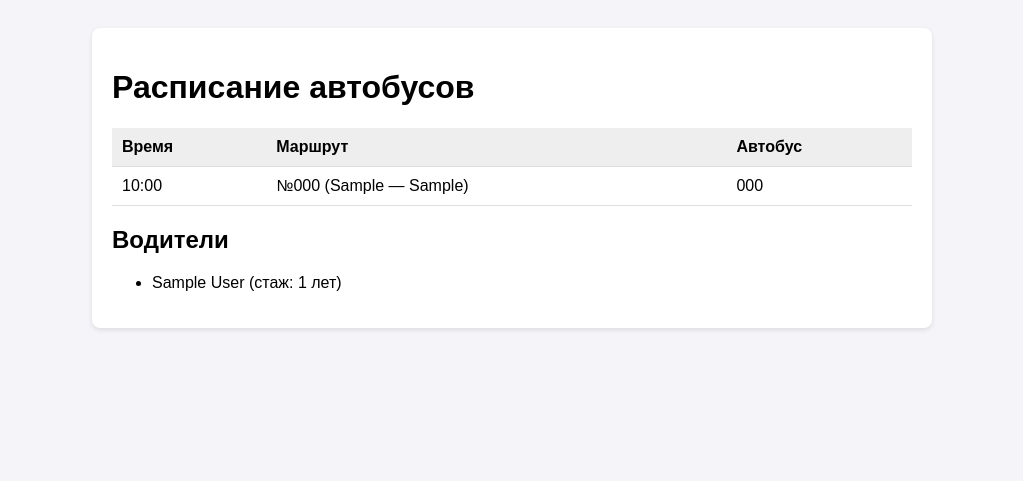
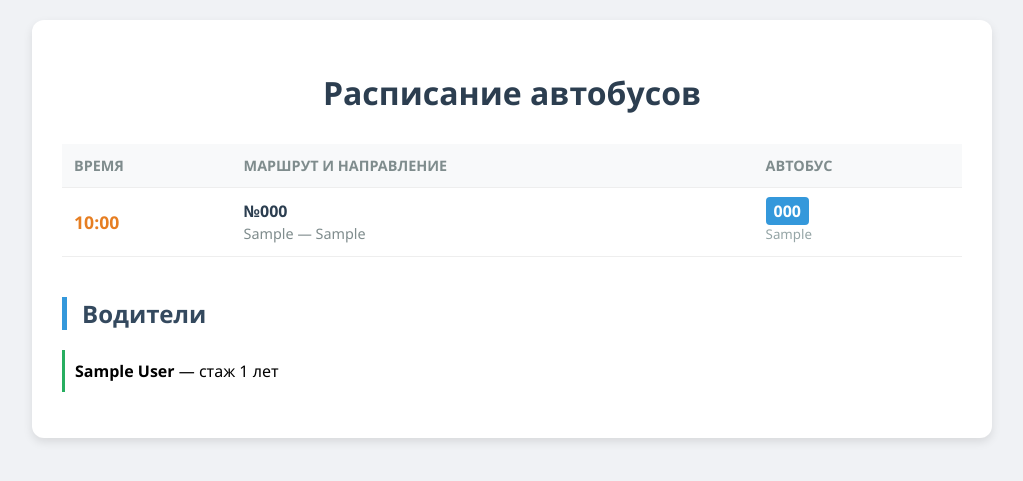
Before and after one commit to msty52/bus, a Flask app: page / in a window 1280 px wide. Shown: the top 481 px of the page, without its empty margins (128-1151 px from the left). Run offline with Flask 3, Linux system fonts and the light colour scheme; tables that the repository leaves empty hold one stand-in row (values such as "Sample post").

Commit message:
index.html

```diff
--- a/templates/index.html
+++ b/templates/index.html
@@ -2,39 +2,63 @@
 <html lang="ru">
 <head>
     <meta charset="UTF-8">
-    <title>Автобусный парк</title>
+    <title>Табло Автовокзала</title>
     <style>
-        body { font-family: sans-serif; background: #f4f4f9; padding: 20px; }
-        .card { background: white; padding: 20px; border-radius: 8px; box-shadow: 0 2px 5px rgba(0,0,0,0.1); max-width: 800px; margin: auto; }
+        body { font-family: 'Segoe UI', Arial, sans-serif; background: #f0f2f5; margin: 0; padding: 20px; }
+        .container { max-width: 900px; margin: auto; background: white; padding: 30px; border-radius: 12px; box-shadow: 0 4px 10px rgba(0,0,0,0.1); }
+        h1 { color: #2c3e50; text-align: center; margin-bottom: 30px; }
+        h2 { color: #34495e; margin-top: 40px; border-left: 5px solid #3498db; padding-left: 15px; }
+
         table { width: 100%; border-collapse: collapse; margin-top: 20px; }
-        th, td { padding: 10px; border-bottom: 1px solid #ddd; text-align: left; }
-        th { background: #eee; }
+        th, td { padding: 12px; border-bottom: 1px solid #eee; text-align: left; }
+        th { background: #f8f9fa; color: #7f8c8d; font-size: 0.9rem; text-transform: uppercase; }
+
+        .time-cell { font-weight: bold; color: #e67e22; font-size: 1.1rem; }
+        .route-name { font-weight: bold; color: #2c3e50; }
+        .route-detail { color: #7f8c8d; font-size: 0.9rem; }
+        .bus-badge { background: #3498db; color: white; padding: 3px 8px; border-radius: 4px; font-weight: bold; }
+
+        ul { list-style: none; padding: 0; }
+        li { background: #fff; margin: 5px 0; padding: 10px; border-left: 3px solid #27ae60; }
     </style>
 </head>
 <body>
-    <div class="card">
+
+<div class="container">
     <h1>Расписание автобусов</h1>
+
     <table>
+        <thead>
             <tr>
                 <th>Время</th>
-                <th>Маршрут</th>
+                <th>Маршрут и направление</th>
                 <th>Автобус</th>
             </tr>
+        </thead>
+        <tbody>
             {% for item in schedules %}
             <tr>
-                <td>{{ item.departure_time.strftime('%H:%M') }}</td>
-                <td>№{{ item.route.route_number }} ({{ item.route.start_point }} — {{ item.route.end_point }})</td>
-                <td>{{ item.bus.number_plate }}</td>
+                <td class="time-cell">{{ item.departure_time.strftime('%H:%M') }}</td>
+                <td>
+                    <span class="route-name">№{{ item.route.route_number }}</span><br>
+                    <span class="route-detail">{{ item.route.start_point }} — {{ item.route.end_point }}</span>
+                </td>
+                <td>
+                    <span class="bus-badge">{{ item.bus.number_plate }}</span><br>
+                    <small style="color: #95a5a6;">{{ item.bus.model }}</small>
+                </td>
             </tr>
             {% endfor %}
+        </tbody>
     </table>
 
     <h2>Водители</h2>
     <ul>
         {% for d in drivers %}
-            <li>{{ d.full_name }} (стаж: {{ d.experience }} лет)</li>
+        <li><strong>{{ d.full_name }}</strong> — стаж {{ d.experience }} лет</li>
         {% endfor %}
     </ul>
 </div>
+
 </body>
 </html>
```
Lines whose indentation alone changed are shown as unchanged.
